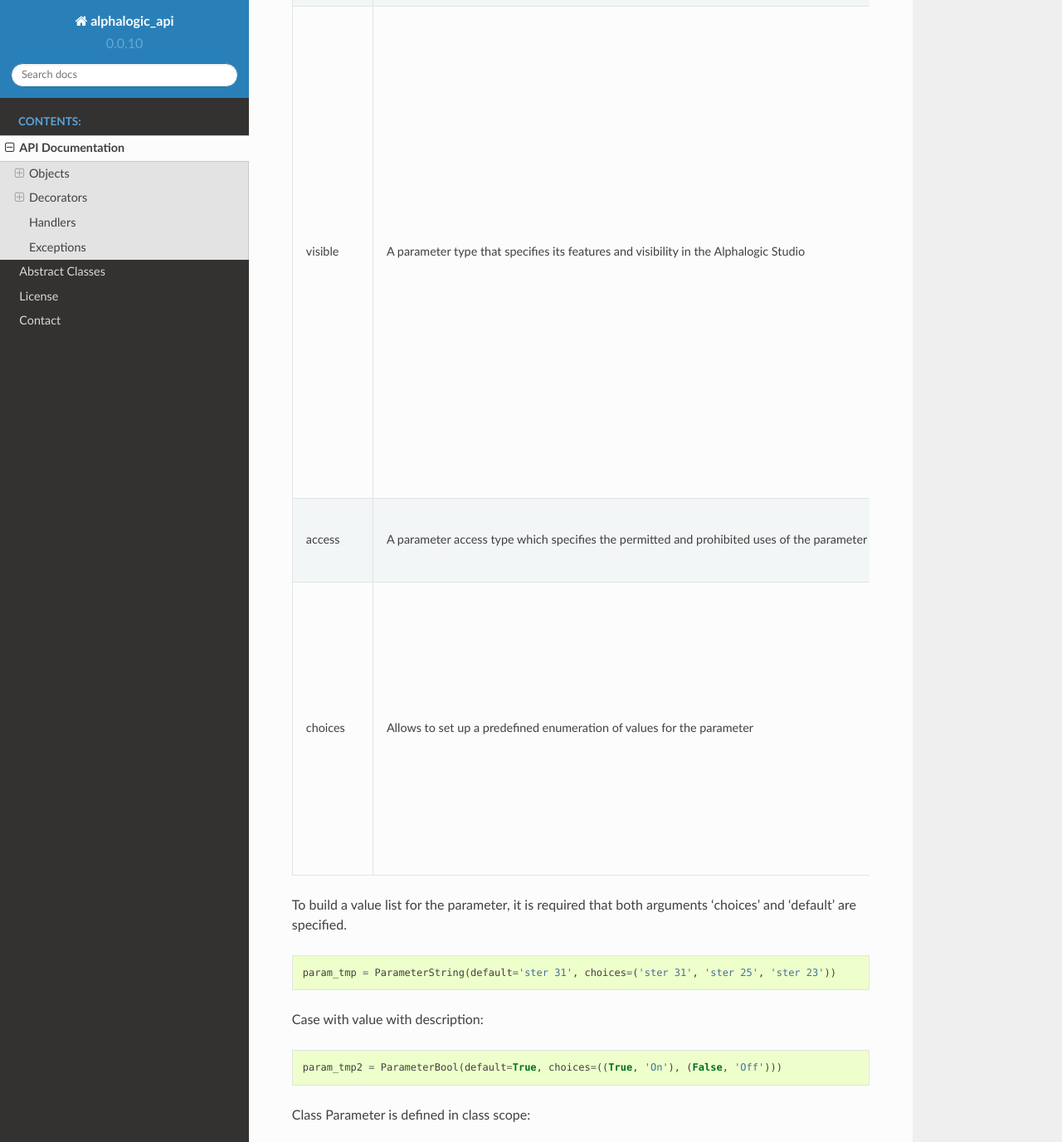
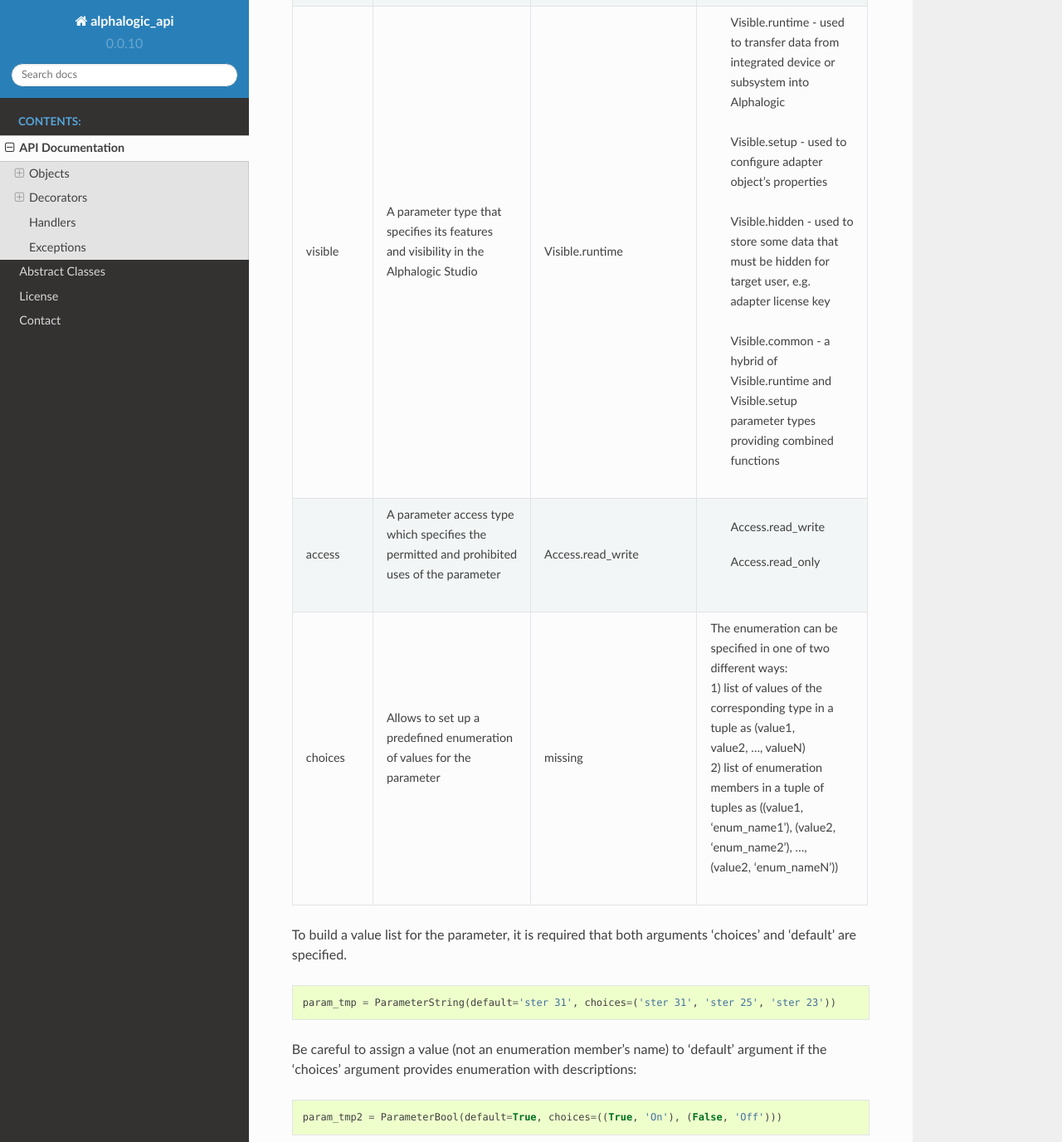
Before and after one commit to Alphaopen/alphalogic_api, a Sphinx documentation site: the page built from docs/alphalogic_api.rst, in a window 1280 px wide and 1400 px high, scrolled down 1538 px, cut to the strip 0-1376 px from the top of the window. Shown: the whole strip at 83% size. Built offline with Sphinx 7.4.7 and the Read the Docs theme 2.0.0, drawn with Linux system fonts in a browser that asks for light colours; some of the changed text lies outside the part shown.

Commit message:
few changes

```diff
--- a/docs/alphalogic_api.rst
+++ b/docs/alphalogic_api.rst
@@ -69,10 +69,10 @@
 |             |                           |----------------------|                            |
 |             |                           | "" (ParameterString) |                            |
 +-------------+---------------------------+----------------------+----------------------------+
-| visible     | A parameter type that     | Visible.runtime      | | Visible.runtime - used   |
-|             | specifies its features    |                      | | to transfer data from    |
-|             | and visibility in the     |                      | | integrated device or     |
-|             | Alphalogic Studio         |                      | | subsystem into           |
+| visible     | | A parameter type that   | Visible.runtime      | | Visible.runtime - used   |
+|             | | specifies its features  |                      | | to transfer data from    |
+|             | | and visibility in the   |                      | | integrated device or     |
+|             | | Alphalogic Studio       |                      | | subsystem into           |
 |             |                           |                      | | Alphalogic               |
 |             |                           |                      |----------------------------|
 |             |                           |                      | | Visible.setup - used to  |
@@ -93,15 +93,15 @@
 |             |                           |                      | | providing combined       |
 |             |                           |                      | | functions                |
 +-------------+---------------------------+----------------------+----------------------------+
-| access      | A parameter access type   | Access.read_write    | Access.read_write          |
-|             | which specifies the       |                      |----------------------------|
-|             | permitted and prohibited  |                      | Access.read_only           |
-|             | uses of the parameter     |                      |                            |
+| access      | | A parameter access type | Access.read_write    | Access.read_write          |
+|             | | which specifies the     |                      |----------------------------|
+|             | | permitted and prohibited|                      | Access.read_only           |
+|             | | uses of the parameter   |                      |                            |
 +-------------+---------------------------+----------------------+----------------------------+
-| choices     | Allows to set up a        | missing              | | The enumeration can be   |
-|             | predefined enumeration    |                      | | specified in one of two  |
-|             | of values for the         |                      | | different ways:          |
-|             | parameter                 |                      | | 1) list of values of the |
+| choices     | | Allows to set up a      | missing              | | The enumeration can be   |
+|             | | predefined enumeration  |                      | | specified in one of two  |
+|             | | of values for the       |                      | | different ways:          |
+|             | | parameter               |                      | | 1) list of values of the |
 |             |                           |                      | | corresponding type in a  |
 |             |                           |                      | | tuple as (value1,        |
 |             |                           |                      | | value2, ..., valueN)     |
@@ -118,7 +118,7 @@
 ::
     param_tmp = ParameterString(default='ster 31', choices=('ster 31', 'ster 25', 'ster 23'))
 
-Case with value with description:
+Be careful to assign a value (not an enumeration member's name) to 'default' argument if the 'choices' argument provides enumeration with descriptions:
 ::
     param_tmp2 = ParameterBool(default=True, choices=((True, 'On'), (False, 'Off')))
 
@@ -183,7 +183,7 @@
 Handlers
 -------
 
-Three handlers may be installed by users:
+The handlers are executed when the corresponding event occurs. There are three handlers which can be installed to control the state of the adapter after calling some functions:
 
 1) Handle for request available children of node:
 ::
```
Also changed, not shown: 1 other file.
